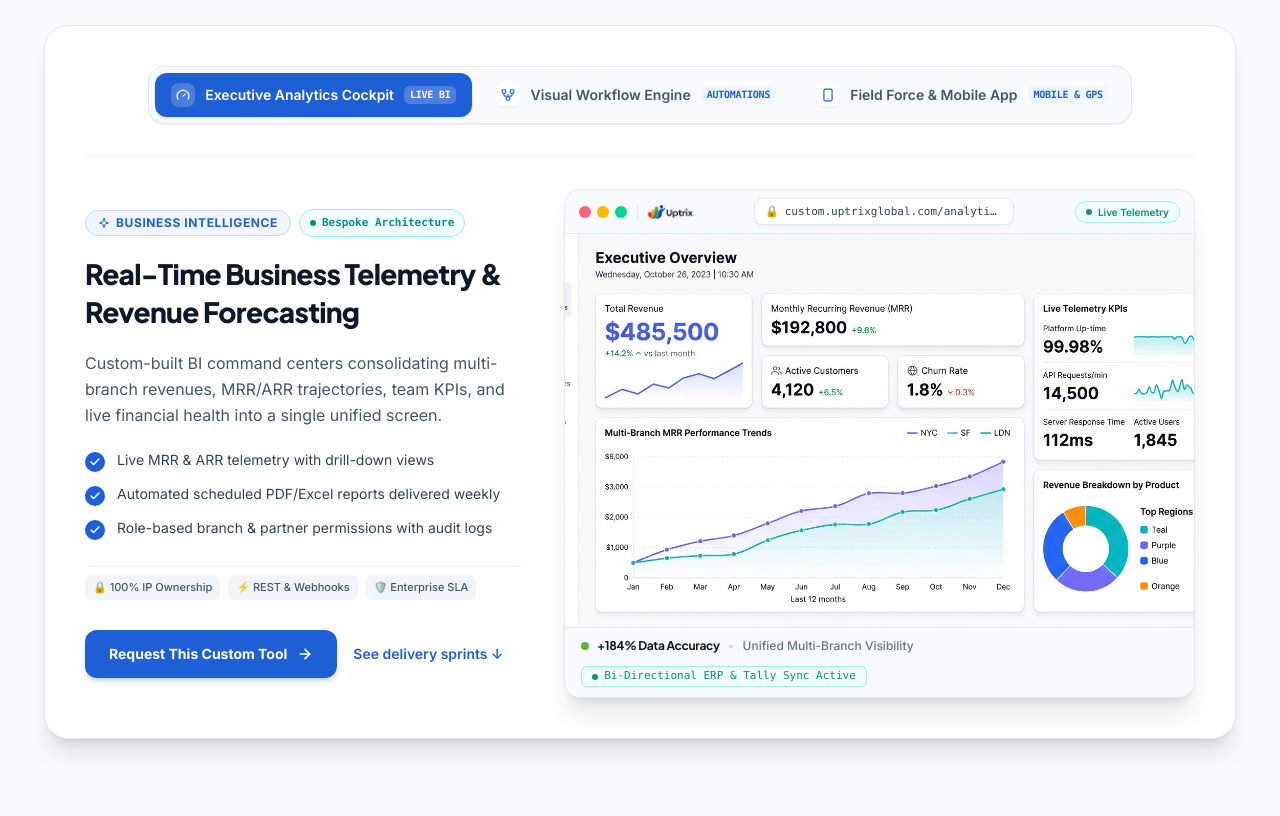
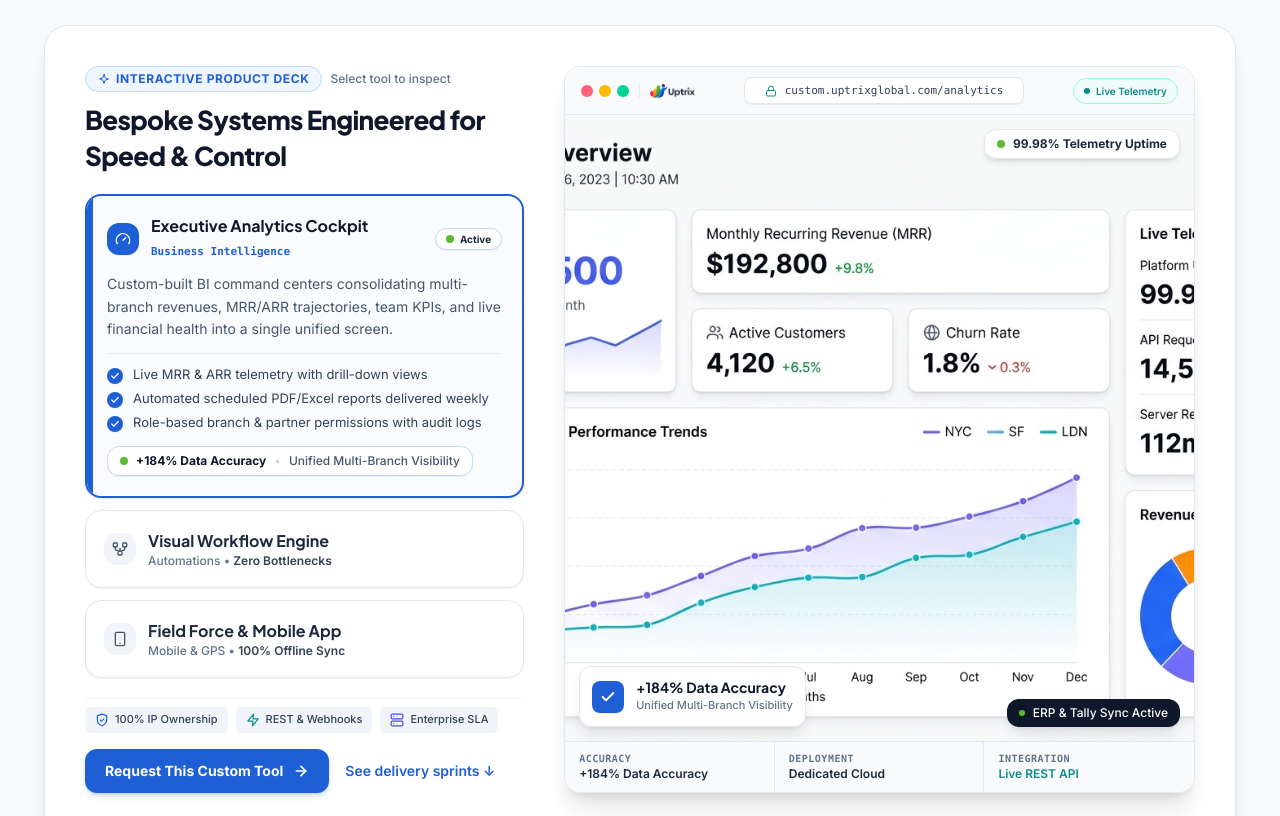
Before and after one commit to rajukumar143/uptrix-global, a Next.js app: page /home-2 in a window 1280 px wide. Shown: the part 1940-2756 px from the top of the page. Built offline with nearby package versions, Linux system fonts and the light colour scheme; no server answers.

Commit message:
feat(home-2): redesign interactive showcase with vertical sidebar and cinematic canvas

```diff
--- a/src/components/home/Home2CustomTools.tsx
+++ b/src/components/home/Home2CustomTools.tsx
@@ -7,6 +7,43 @@ import Reveal from "@/components/Reveal";
 import { submitLead } from "@/app/actions/lead";
 
 // Zero-dependency SVG Icons
+function LockIcon({ className = "h-3.5 w-3.5" }: { className?: string }) {
+  return (
+    <svg viewBox="0 0 24 24" fill="none" stroke="currentColor" strokeWidth="2" strokeLinecap="round" strokeLinejoin="round" className={className}>
+      <rect width="18" height="11" x="3" y="11" rx="2" ry="2" />
+      <path d="M7 11V7a5 5 0 0 1 10 0v4" />
+    </svg>
+  );
+}
+
+function ShieldCheckIcon({ className = "h-4 w-4" }: { className?: string }) {
+  return (
+    <svg viewBox="0 0 24 24" fill="none" stroke="currentColor" strokeWidth="2" strokeLinecap="round" strokeLinejoin="round" className={className}>
+      <path d="M12 22s8-4 8-10V5l-8-3-8 3v7c0 6 8 10 8 10" />
+      <path d="m9 12 2 2 4-4" />
+    </svg>
+  );
+}
+
+function BoltIcon({ className = "h-4 w-4" }: { className?: string }) {
+  return (
+    <svg viewBox="0 0 24 24" fill="none" stroke="currentColor" strokeWidth="2" strokeLinecap="round" strokeLinejoin="round" className={className}>
+      <path d="M13 2 3 14h9l-1 8 10-12h-9l1-8z" />
+    </svg>
+  );
+}
+
+function ServerIcon({ className = "h-4 w-4" }: { className?: string }) {
+  return (
+    <svg viewBox="0 0 24 24" fill="none" stroke="currentColor" strokeWidth="2" strokeLinecap="round" strokeLinejoin="round" className={className}>
+      <rect width="20" height="8" x="2" y="2" rx="2" ry="2" />
+      <rect width="20" height="8" x="2" y="14" rx="2" ry="2" />
+      <line x1="6" x2="6.01" y1="6" y2="6" />
+      <line x1="6" x2="6.01" y1="18" y2="18" />
+    </svg>
+  );
+}
+
 function ArrowRightIcon({ className = "h-4 w-4" }: { className?: string }) {
   return (
     <svg viewBox="0 0 24 24" fill="none" stroke="currentColor" strokeWidth="2.5" strokeLinecap="round" strokeLinejoin="round" className={className}>
@@ -308,105 +345,151 @@ export default function Home2CustomTools({
           </Reveal>
         </div>
 
-        {/* Interactive Showcase Experience (Solid Logo Colors, Zero Gradients) */}
+        {/* Interactive Showcase Experience (Vertical Interactive Sidebar + Cinematic App Canvas) */}
         <Reveal delay={200} className="mt-12 sm:mt-16">
-          <div className="relative rounded-3xl border border-slate-200 bg-white shadow-xl p-5 sm:p-8 md:p-10">
-            {/* Segmented Interactive Tab Bar */}
-            <div className="flex flex-wrap items-center justify-center gap-2 pb-8 border-b border-slate-100">
-              <div className="inline-flex flex-wrap items-center justify-center gap-2 rounded-2xl border border-slate-200 bg-slate-50 p-1.5 shadow-2xs">
+          <div className="relative rounded-3xl border border-slate-200 bg-white p-5 sm:p-8 lg:p-10 shadow-xl">
+            {/* 2-Column Responsive Layout: Left Sidebar + Right Cinematic Canvas */}
+            <div className="grid grid-cols-1 lg:grid-cols-12 gap-8 lg:gap-10 items-stretch">
+
+              {/* Left Column (5 Cols): Vertical Interactive Deck of 3 Custom Tools */}
+              <div className="lg:col-span-5 flex flex-col justify-between space-y-5 text-left">
+                {/* Header Sub-Badge */}
+                <div>
+                  <div className="flex items-center gap-2">
+                    <span className="inline-flex items-center gap-1.5 rounded-full border border-blue-200 bg-blue-50 px-3 py-1 text-xs font-bold uppercase tracking-wider text-[#1f5fd6]">
+                      <SparklesIcon className="h-3 w-3 text-[#1f5fd6]" />
+                      Interactive Product Deck
+                    </span>
+                    <span className="text-xs font-medium text-slate-500">
+                      Select tool to inspect
+                    </span>
+                  </div>
+                  <h3 className="mt-2.5 font-display text-2xl sm:text-[26px] font-extrabold tracking-tight text-slate-900 leading-snug">
+                    Bespoke Systems Engineered for Speed & Control
+                  </h3>
+                </div>
+
+                {/* Vertical Interactive Feature Cards Stack */}
+                <div className="flex flex-col gap-3">
                   {showcaseDemos.map((demo, idx) => {
                     const Icon = demo.icon;
                     const isActive = showcaseTab === idx;
+                    const brandColors = ["#1f5fd6", "#0f8b8d", "#4f46e5"];
+                    const activeColor = brandColors[idx % brandColors.length];
+
+                    if (isActive) {
                       return (
-                    <button
+                        <div
                           key={demo.id}
-                      type="button"
-                      onClick={() => setShowcaseTab(idx)}
-                      className={`group relative flex items-center gap-2.5 rounded-xl px-4 py-2.5 text-xs sm:text-sm font-semibold transition-all duration-200 cursor-pointer ${
-                        isActive
-                          ? "bg-[#1f5fd6] text-white shadow-sm"
-                          : "text-slate-600 hover:text-slate-900 hover:bg-white"
-                      }`}
+                          className="relative overflow-hidden rounded-2xl border-2 border-[#1f5fd6] bg-blue-50/40 p-4.5 sm:p-5 shadow-sm text-left transition-all duration-300"
                         >
-                      <span
-                        className={`grid h-6 w-6 place-items-center rounded-lg transition ${
-                          isActive
-                            ? "bg-white/20 text-white"
-                            : "bg-white text-[#1f5fd6] shadow-2xs group-hover:scale-105"
-                        }`}
-                      >
-                        <Icon className="h-3.5 w-3.5" />
+                          {/* Solid Brand Blue Left Indicator Bar */}
+                          <div className="absolute left-0 top-0 bottom-0 w-1.5 bg-[#1f5fd6]" />
+
+                          {/* Card Top Row: Icon, Title & Live Status */}
+                          <div className="flex items-center justify-between gap-2">
+                            <div className="flex items-center gap-3">
+                              <span className="grid h-8 w-8 place-items-center rounded-xl bg-[#1f5fd6] text-white shadow-2xs">
+                                <Icon className="h-4 w-4" />
                               </span>
-                      <span>{demo.tabLabel}</span>
-                      <span
-                        className={`hidden sm:inline-block rounded-md px-1.5 py-0.5 text-[10px] font-mono tracking-tight uppercase ${
-                          isActive ? "bg-white/20 text-white" : "bg-blue-50 text-[#1f5fd6]"
-                        }`}
-                      >
-                        {demo.shortBadge}
+                              <div>
+                                <h4 className="font-display text-base font-bold text-slate-900 leading-tight">
+                                  {demo.tabLabel}
+                                </h4>
+                                <span className="inline-flex items-center gap-1 text-[11px] font-mono font-semibold text-[#1f5fd6]">
+                                  {demo.tag}
                                 </span>
-                    </button>
-                  );
-                })}
                               </div>
                             </div>
 
-            {/* Showcase Stage: 2-Column Responsive Layout */}
-            <div className="mt-8 grid grid-cols-1 lg:grid-cols-12 gap-8 lg:gap-10 items-center">
-              {/* Left Column: Feature Narrative & CTA */}
-              <div className="lg:col-span-5 flex flex-col gap-4.5 text-left">
-                {/* Category & Capability Pill Row */}
-                <div className="flex flex-wrap items-center gap-2">
-                  <span className="inline-flex items-center gap-1.5 rounded-full border border-blue-200 bg-blue-50 px-3 py-1 text-xs font-bold uppercase tracking-wider text-[#1f5fd6]">
-                    <SparklesIcon className="h-3 w-3 text-[#1f5fd6]" />
-                    {activeShowcase.tag}
+                            {/* Active Pulsing Indicator */}
+                            <span className="inline-flex items-center gap-1.5 rounded-full bg-white px-2.5 py-0.5 text-[10px] font-bold text-slate-800 border border-blue-200 shadow-2xs">
+                              <span className="relative flex h-2 w-2">
+                                <span className="absolute inline-flex h-full w-full animate-ping rounded-full bg-[#5db833] opacity-75" />
+                                <span className="relative inline-flex h-2 w-2 rounded-full bg-[#5db833]" />
                               </span>
-                  <span className="inline-flex items-center gap-1.5 rounded-full border border-teal-200 bg-teal-50 px-2.5 py-1 text-[11px] font-mono font-semibold text-[#0f8b8d]">
-                    <span className="h-1.5 w-1.5 rounded-full bg-[#0f8b8d]" />
-                    Bespoke Architecture
+                              <span>Active</span>
                             </span>
                           </div>
 
-                {/* Title */}
-                <h3 className="font-display text-2xl sm:text-[28px] font-extrabold tracking-tight text-slate-900 leading-snug">
-                  {activeShowcase.title}
-                </h3>
-
-                {/* Description */}
-                <p className="text-[15px] sm:text-[16px] leading-relaxed text-slate-600">
-                  {activeShowcase.description}
+                          {/* Expanded Narrative */}
+                          <p className="mt-2.5 text-xs sm:text-sm text-slate-600 leading-relaxed">
+                            {demo.description}
                           </p>
 
-                {/* Feature Highlights with Solid Brand Checkmarks */}
-                <ul className="mt-1 flex flex-col gap-3">
-                  {activeShowcase.bullets.map((bullet, idx) => (
-                    <li key={idx} className="flex items-start gap-3 text-sm text-slate-700">
-                      <span className="mt-0.5 grid h-5 w-5 shrink-0 place-items-center rounded-full bg-[#1f5fd6] text-white shadow-2xs">
-                        <CheckIcon className="h-3 w-3" />
+                          {/* Capability Bullets */}
+                          <ul className="mt-3 space-y-1.5 border-t border-blue-100/70 pt-3">
+                            {demo.bullets.map((bullet, bulletIdx) => (
+                              <li key={bulletIdx} className="flex items-start gap-2.5 text-xs sm:text-[13px] text-slate-700">
+                                <span className="mt-0.5 grid h-4 w-4 shrink-0 place-items-center rounded-full bg-[#1f5fd6] text-white shadow-2xs">
+                                  <CheckIcon className="h-2.5 w-2.5" />
                                 </span>
                                 <span className="leading-snug">{bullet}</span>
                               </li>
                             ))}
                           </ul>
 
-                {/* Architecture Perks Badges */}
-                <div className="mt-2 flex flex-wrap gap-2 pt-2 border-t border-slate-100">
-                  <span className="inline-flex items-center gap-1 rounded-md bg-slate-100 px-2 py-1 text-[11px] font-medium text-slate-600">
-                    🔒 100% IP Ownership
+                          {/* Highlight Metric Pill */}
+                          <div className="mt-3.5 inline-flex items-center gap-2 rounded-xl bg-white border border-blue-200 px-3 py-1.5 text-xs shadow-2xs">
+                            <span className="h-2 w-2 rounded-full bg-[#5db833]" />
+                            <strong className="font-bold text-slate-900">{demo.floatingStat}</strong>
+                            <span className="text-slate-300">&bull;</span>
+                            <span className="text-slate-600 font-medium">{demo.statSubtitle}</span>
+                          </div>
+                        </div>
+                      );
+                    }
+
+                    return (
+                      <button
+                        key={demo.id}
+                        type="button"
+                        onClick={() => setShowcaseTab(idx)}
+                        className="group relative flex items-center justify-between gap-3 rounded-2xl border border-slate-200 bg-white p-4 sm:p-4.5 text-left transition-all duration-200 hover:border-slate-300 hover:bg-slate-50/70 cursor-pointer shadow-2xs"
+                      >
+                        <div className="flex items-center gap-3">
+                          <span className="grid h-8 w-8 place-items-center rounded-xl bg-slate-100 text-slate-600 transition-colors group-hover:bg-blue-50 group-hover:text-[#1f5fd6]">
+                            <Icon className="h-4 w-4" />
                           </span>
-                  <span className="inline-flex items-center gap-1 rounded-md bg-slate-100 px-2 py-1 text-[11px] font-medium text-slate-600">
-                    ⚡ REST & Webhooks
+                          <div>
+                            <h4 className="font-display text-sm sm:text-base font-bold text-slate-800 group-hover:text-slate-900">
+                              {demo.tabLabel}
+                            </h4>
+                            <p className="text-xs text-slate-500 font-medium">
+                              {demo.shortBadge} &bull; <span className="text-slate-700 font-semibold">{demo.floatingStat}</span>
+                            </p>
+                          </div>
+                        </div>
+
+                        <span className="flex items-center gap-1 text-xs font-semibold text-[#1f5fd6] opacity-0 group-hover:opacity-100 transition-all duration-200 group-hover:translate-x-0.5">
+                          Inspect &rarr;
                         </span>
-                  <span className="inline-flex items-center gap-1 rounded-md bg-slate-100 px-2 py-1 text-[11px] font-medium text-slate-600">
-                    🛡️ Enterprise SLA
+                      </button>
+                    );
+                  })}
+                </div>
+
+                {/* Architecture Perks & CTA Row */}
+                <div className="pt-2 border-t border-slate-100 flex flex-col gap-3">
+                  <div className="flex flex-wrap gap-2">
+                    <span className="inline-flex items-center gap-1.5 rounded-md bg-slate-100 px-2.5 py-1 text-[11px] font-medium text-slate-700">
+                      <ShieldCheckIcon className="h-3.5 w-3.5 text-[#1f5fd6]" />
+                      100% IP Ownership
+                    </span>
+                    <span className="inline-flex items-center gap-1.5 rounded-md bg-slate-100 px-2.5 py-1 text-[11px] font-medium text-slate-700">
+                      <BoltIcon className="h-3.5 w-3.5 text-[#0f8b8d]" />
+                      REST & Webhooks
+                    </span>
+                    <span className="inline-flex items-center gap-1.5 rounded-md bg-slate-100 px-2.5 py-1 text-[11px] font-medium text-slate-700">
+                      <ServerIcon className="h-3.5 w-3.5 text-[#4f46e5]" />
+                      Enterprise SLA
                     </span>
                   </div>
 
-                {/* Action CTA with Solid Brand Blue */}
-                <div className="mt-3 flex flex-wrap items-center gap-4">
+                  <div className="flex flex-wrap items-center gap-4 pt-1">
                     <a
                       href="#consultation-form"
-                    className="inline-flex h-12 items-center gap-2.5 rounded-xl bg-[#1f5fd6] hover:bg-[#184cb0] px-6 text-sm font-bold text-white shadow-md shadow-[#1f5fd6]/20 transition-all duration-200 hover:scale-[1.01] hover:gap-3 cursor-pointer"
+                      className="inline-flex h-11 items-center gap-2.5 rounded-xl bg-[#1f5fd6] hover:bg-[#184cb0] px-5 text-sm font-bold text-white shadow-md shadow-[#1f5fd6]/20 transition-all duration-200 hover:scale-[1.01] hover:gap-3 cursor-pointer"
                     >
                       <span>Request This Custom Tool</span>
                       <ArrowRightIcon className="h-4 w-4" />
@@ -420,20 +503,21 @@ export default function Home2CustomTools({
                     </a>
                   </div>
                 </div>
+              </div>
 
-              {/* Right Column: Light Window Frame (Zero Overlaps, Solid Colors Only) */}
-              <div className="lg:col-span-7">
-                <div className="relative overflow-hidden rounded-2xl border border-slate-200 bg-white shadow-xl">
-                  {/* Clean Crisp Light Window Header */}
-                  <div className="flex h-11 items-center justify-between gap-3 border-b border-slate-200 bg-slate-50 px-3.5">
-                    {/* Window Controls & Uptrix Mark */}
+              {/* Right Column (7 Cols): Cinematic Interactive App Canvas */}
+              <div className="lg:col-span-7 flex flex-col">
+                <div className="relative flex flex-col h-full overflow-hidden rounded-2xl border border-slate-200 bg-white shadow-xl">
+                  {/* Clean Modern Application Header Bar */}
+                  <div className="flex h-12 items-center justify-between gap-3 border-b border-slate-200 bg-slate-50 px-4">
+                    {/* Window Controls & Brand Emblem */}
                     <div className="flex items-center gap-2.5 shrink-0">
                       <div className="flex items-center gap-1.5">
                         <span className="h-3 w-3 rounded-full bg-rose-400" />
                         <span className="h-3 w-3 rounded-full bg-amber-400" />
                         <span className="h-3 w-3 rounded-full bg-emerald-400" />
                       </div>
-                      <div className="hidden sm:flex items-center gap-1.5 border-l border-slate-200 pl-2.5">
+                      <div className="hidden sm:flex items-center gap-2 border-l border-slate-200 pl-2.5">
                         <Image
                           src="/logo-dark.png"
                           alt="Uptrix"
@@ -444,23 +528,23 @@ export default function Home2CustomTools({
                       </div>
                     </div>
 
-                    {/* Window Address Bar with Clean Truncation */}
-                    <div className="flex min-w-0 flex-1 max-w-[260px] items-center justify-center gap-1.5 rounded-lg bg-white px-2.5 py-1 font-mono text-[11px] text-slate-700 border border-slate-200 shadow-2xs">
-                      <span className="text-[#0f8b8d] shrink-0">🔒</span>
+                    {/* Window Address Bar with Clean Endpoint URL */}
+                    <div className="flex min-w-0 flex-1 max-w-[280px] items-center justify-center gap-2 rounded-lg bg-white px-3 py-1 font-mono text-[11px] text-slate-700 border border-slate-200 shadow-2xs">
+                      <LockIcon className="h-3 w-3 text-[#0f8b8d] shrink-0" />
                       <span className="truncate">custom.uptrixglobal.com/{activeShowcase.id}</span>
                     </div>
 
                     {/* Live Telemetry Status Pill */}
                     <div className="shrink-0 flex items-center">
-                      <span className="inline-flex items-center gap-1.5 rounded-full bg-teal-50 px-2.5 py-0.5 text-[10px] font-semibold text-[#0f8b8d] border border-teal-200 whitespace-nowrap">
+                      <span className="inline-flex items-center gap-1.5 rounded-full bg-teal-50 px-2.5 py-1 text-[10px] font-semibold text-[#0f8b8d] border border-teal-200 whitespace-nowrap">
                         <span className="h-1.5 w-1.5 rounded-full bg-[#0f8b8d]" />
-                        <span>Live Telemetry</span>
+                        <span>{activeShowcase.statusBadge}</span>
                       </span>
                     </div>
                   </div>
 
-                  {/* Screenshot Canvas with 100% Unobstructed Visibility */}
-                  <div className="relative aspect-[16/10] w-full overflow-hidden bg-slate-50">
+                  {/* Screenshot Canvas with Floating Contextual HUD Badges */}
+                  <div className="relative aspect-[16/10] sm:aspect-[16/10.5] w-full flex-1 overflow-hidden bg-slate-50">
                     <Image
                       key={activeShowcase.id}
                       src={activeShowcase.image}
@@ -470,28 +554,53 @@ export default function Home2CustomTools({
                       className="object-cover object-top transition-transform duration-700 hover:scale-[1.01]"
                       sizes="(max-width: 1024px) 100vw, 760px"
                     />
+
+                    {/* Top-Right Floating Telemetry Chip */}
+                    <div className="absolute top-3.5 right-3.5 inline-flex items-center gap-2 rounded-xl bg-white/95 backdrop-blur-sm border border-slate-200 px-3 py-1.5 text-xs font-bold text-slate-800 shadow-md">
+                      <span className="h-2 w-2 rounded-full bg-[#5db833]" />
+                      <span>99.98% Telemetry Uptime</span>
                     </div>
 
-                  {/* Dedicated Window Telemetry & Status Footer Bar */}
-                  <div className="flex flex-wrap items-center justify-between gap-3 border-t border-slate-200 bg-slate-50 px-4 py-2.5 text-xs">
-                    <div className="flex items-center gap-2">
-                      <span className="h-2 w-2 rounded-full bg-[#5db833]" />
-                      <strong className="font-display font-bold text-slate-900 tracking-tight">
+                    {/* Bottom-Left Floating Metric Card */}
+                    <div className="absolute bottom-3.5 left-3.5 flex items-center gap-3 rounded-xl bg-white/95 backdrop-blur-sm border border-slate-200 p-2.5 sm:p-3 shadow-lg">
+                      <span className="grid h-8 w-8 place-items-center rounded-lg bg-[#1f5fd6] text-white shadow-2xs">
+                        <CheckIcon className="h-4 w-4" />
+                      </span>
+                      <div className="text-left">
+                        <div className="font-display text-sm font-bold text-slate-900 leading-tight">
                           {activeShowcase.floatingStat}
-                      </strong>
-                      <span className="text-slate-300">•</span>
-                      <span className="text-slate-500 font-medium">
+                        </div>
+                        <div className="text-[11px] text-slate-500 font-medium">
                           {activeShowcase.statSubtitle}
-                      </span>
+                        </div>
+                      </div>
                     </div>
 
-                    <div className="inline-flex items-center gap-1.5 rounded-md bg-teal-50 border border-teal-200 px-2.5 py-0.5 text-[11px] font-mono text-[#0f8b8d] font-medium">
-                      <span className="h-1.5 w-1.5 rounded-full bg-[#0f8b8d]" />
-                      <span>Bi-Directional ERP & Tally Sync Active</span>
+                    {/* Bottom-Right Floating Sync Badge */}
+                    <div className="hidden sm:inline-flex absolute bottom-3.5 right-3.5 items-center gap-2 rounded-xl bg-slate-900 text-white px-3 py-1.5 text-xs font-medium shadow-lg">
+                      <span className="h-1.5 w-1.5 rounded-full bg-[#5db833]" />
+                      <span>ERP & Tally Sync Active</span>
+                    </div>
+                  </div>
+
+                  {/* Dedicated Bottom Telemetry & Architecture Strip */}
+                  <div className="grid grid-cols-3 divide-x divide-slate-200 border-t border-slate-200 bg-slate-50 text-xs">
+                    <div className="px-3.5 py-2.5 text-left">
+                      <div className="text-[10px] font-mono uppercase tracking-wider text-slate-500 font-bold">Accuracy</div>
+                      <div className="font-semibold text-slate-800 truncate">{activeShowcase.floatingStat}</div>
+                    </div>
+                    <div className="px-3.5 py-2.5 text-left">
+                      <div className="text-[10px] font-mono uppercase tracking-wider text-slate-500 font-bold">Deployment</div>
+                      <div className="font-semibold text-slate-800 truncate">Dedicated Cloud</div>
+                    </div>
+                    <div className="px-3.5 py-2.5 text-left">
+                      <div className="text-[10px] font-mono uppercase tracking-wider text-slate-500 font-bold">Integration</div>
+                      <div className="font-semibold text-[#0f8b8d] truncate">Live REST API</div>
                     </div>
                   </div>
                 </div>
               </div>
+
             </div>
           </div>
         </Reveal>
```
Lines whose indentation alone changed are shown as unchanged.
